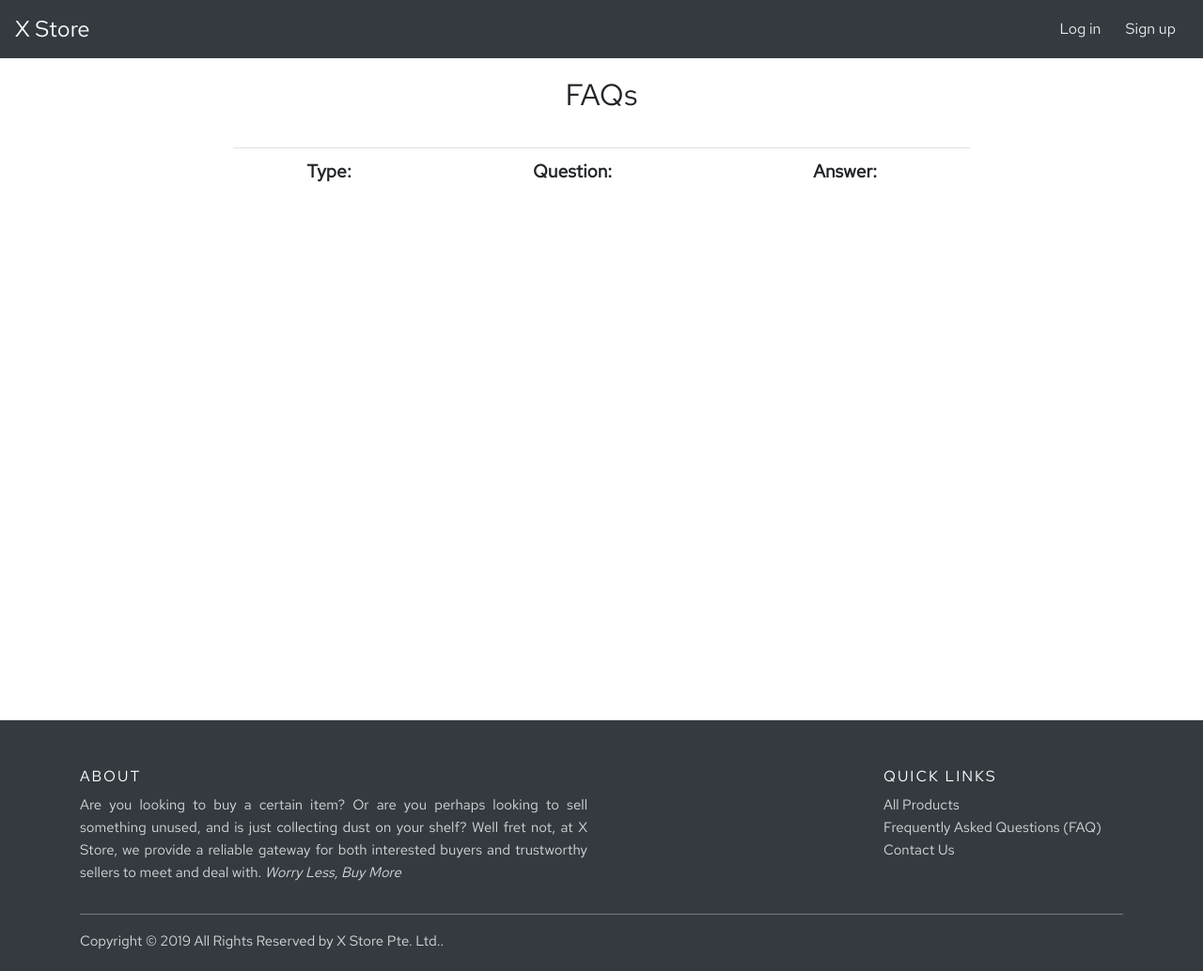
After one commit to kentlow2002/IT1566, a Flask app: page /faqAll in a window 1280 px wide. The commit adds this page. Shown: the whole page at 94% size. Run offline with Flask 2, Linux system fonts and the light colour scheme; lists and menus that the app fills with data are empty; some libraries are stand-ins or nearby versions.

Commit message:
making FAQ for guests

```diff
--- a/Main.py
+++ b/Main.py
@@ -910,9 +910,29 @@ def staffAccounts():
     return render_template('retrieveAcc.html', userList=userList, UserID = current_user.getID())
 # whatever the person doing staff
 #FAQ
+@app.route('/faqAll')
+def faqAll():
+    if current_user.is_authenticated:
+        return redirect(url_for("faqTypeS"))
+    else:
+        db = shelve.open("faq.db", "c")
+        try:
+            faqDict = db["ticket"]
+            faqList = []
+            for key in faqDict:
+                faqs = faqDict.get(key)
+                faqList.append(faqs)
+        except:
+            print("Error in retrieving faq storage.")
+            faqList = []
+        finally:
+            db.close()
+    return render_template('FAQAll.html', faqList=faqList)
+
 @app.route('/faq') #R faq contact us
+@login_required
 def faq():
-    if current_user.is_authenticated:#############################
+    if current_user.is_authenticated:
         db = shelve.open("faq.db", "c")
         try:
             faqDict = db["ticket"]
@@ -988,13 +1008,44 @@ def ask():
                 return redirect(url_for('faq'))
             else:
                 return redirect(url_for("faqstaff"))
-    elif current_user.is_authenticated and current_user.getType() == "Buyer":
-        return redirect(url_for("buyerIndex"))
-    elif current_user.is_authenticated and current_user.getType() == "Seller":
-        return redirect(url_for("sellerIndex"))
     else:
         return redirect(url_for("index"))
     return render_template('FAQask.html', form= createFaqForm, usertype = current_user.getType())
+@app.route('/faq/contact us', methods=['GET', 'POST'])
+def askAll():
+    if current_user.is_authenticated:
+        return redirect(url_for("ask"))
+    else:
+        createFaqForm = FaqForm(request.form)
+        if request.method == 'POST':
+            faqDict = {}
+            try:
+                db = shelve.open('faq.db', 'c')
+                faqDict = db["ticket"]
+                count = 0
+                while True:
+                    if faqDict[count] == "null":
+                         break
+                    count += 1
+            except KeyError:
+                try:
+                    count = count
+                except UnboundLocalError:
+                    count = 0
+            except:
+                print("Error in retrieving tickets from faq.db.")
+                count = 0
+            tix = f.Ticket(createFaqForm.question.data, createFaqForm.answer.data, "Guest" , count, -1)
+            faqDict[tix.getTID()] = tix
+            db["ticket"] = faqDict
+            # Test codes
+            faqDict = db["ticket"]
+            tix = faqDict[tix.getTID()]
+            print(tix.getTID(), "was stored in shelve successfully ")
+            db.close()
+            print(faqDict)
+            return redirect(url_for("faqAll"))
+    return render_template('contactUs.html', form= createFaqForm)
 @app.route('/staff/faq') #R faq for staff
 @login_required
 def faqstaff():
--- /dev/null
+++ b/templates/FAQAll.html
@@ -0,0 +1,37 @@
+{% extends "base.html" %}
+{% block title %} Ask a Question {% endblock %}
+{% block navbar %}
+		{% include "includes/_navbarIndex.html" %}
+{% endblock %}
+{% block content %}
+{% from "includes/_formhelper.html" import render_field %}
+
+<div class="container-fluid content">
+  <div class="row justify-content-center">
+		<h2>FAQs</h2>
+  </div>
+  <div id="table" style="display:block" align = "center">
+    <br>
+    <div id="faqs">
+      <table class="table table-striped">
+				<thead>
+					<tr>
+						<th>Type:</th>
+						<th>Question:</th>
+						<th>Answer:</th>
+					</tr>
+				</thead>
+        <tbody>
+        {% for faq in faqList %}
+          <tr>
+						<td>{{ faq.getType() }}</td>
+            <td>{{ faq.getQn() }}</td>
+						<td>{{ faq.getAns() }}</td>
+					</tr>
+        {% endfor %}
+        </tbody>
+      </table>
+    </div>
+  </div>
+</div>
+{% endblock %}
--- a/templates/includes/_footer.html
+++ b/templates/includes/_footer.html
@@ -153,8 +153,8 @@
           <h6>Quick Links</h6>
           <ul class="footer-links">
             <li><a href="/buyer/product">All Products</a></li>
-            <li><a href="/faqType">Frequently Asked Questions (FAQ)</a></li>
-            <li><a href="/faq/ask">Contact Us</a></li>
+            <li><a href="/faqAll">Frequently Asked Questions (FAQ)</a></li>
+            <li><a href="/faq/contact us">Contact Us</a></li>
           </ul>
         </div>
       </div>
```
Also changed, not shown: templates/contactUs.html (added, +27 -0 lines), 3 other files.
